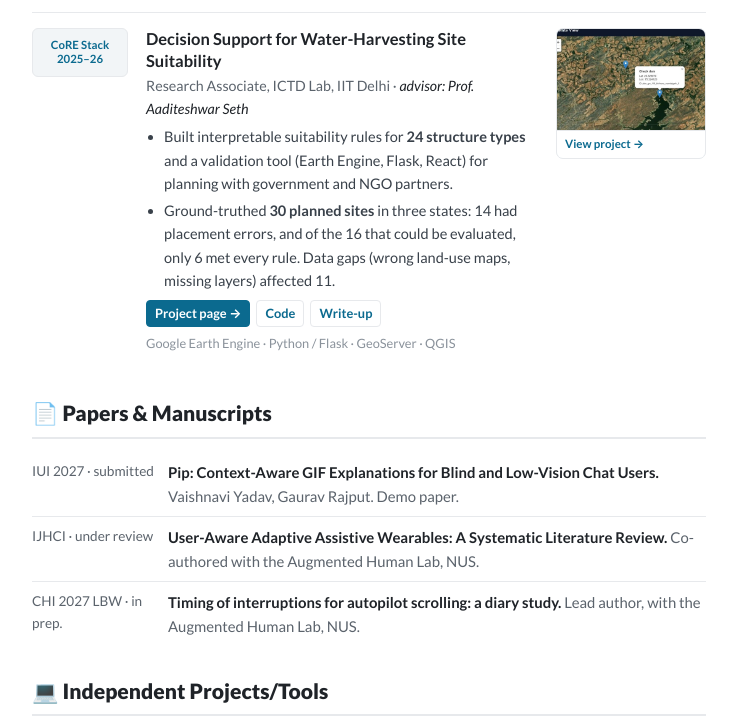
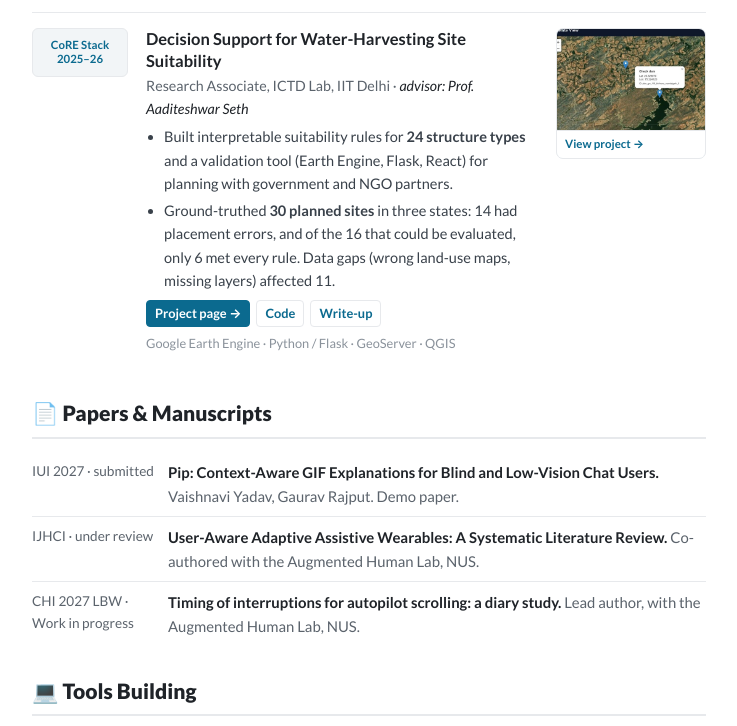
Before and after one commit to Vaishnavi-cyber-blip/Vaishnavi-cyber-blip.github.io, a plain HTML site: page index.html in a window 1280 px wide. Shown: the part 3210-3936 px from the top of the page, without its empty margins (430-1167 px from the left). Drawn offline with Linux system fonts and the light colour scheme.

Commit message:
Update section titles for clarity

```diff
--- a/index.html
+++ b/index.html
@@ -227,7 +227,7 @@
     </section>
 
     <section id="research">
-      <h2>&#128221; Research</h2>
+      <h2>&#128221; Research Work</h2>
 
       <div class="entry">
         <div class="badge cur">Pip<br>2026&ndash;now</div>
@@ -342,12 +342,12 @@
       <ul class="simple">
         <li><span class="date">IUI 2027 &middot; submitted</span><span class="what"><strong>Pip: Context-Aware GIF Explanations for Blind and Low-Vision Chat Users.</strong> <span>Vaishnavi Yadav, Gaurav Rajput. Demo paper.</span></span></li>
         <li><span class="date">IJHCI &middot; under review</span><span class="what"><strong>User-Aware Adaptive Assistive Wearables: A Systematic Literature Review.</strong> <span>Co-authored with the Augmented Human Lab, NUS.</span></span></li>
-        <li><span class="date">CHI 2027 LBW &middot; in prep.</span><span class="what"><strong>Timing of interruptions for autopilot scrolling: a diary study.</strong> <span>Lead author, with the Augmented Human Lab, NUS.</span></span></li>
+        <li><span class="date">CHI 2027 LBW &middot; Work in progress</span><span class="what"><strong>Timing of interruptions for autopilot scrolling: a diary study.</strong> <span>Lead author, with the Augmented Human Lab, NUS.</span></span></li>
       </ul>
     </section>
 
     <section id="projects">
-      <h2>&#128187; Independent Projects/Tools</h2>
+      <h2>&#128187; Tools Building</h2>
       <div class="bgrid">
         <div class="bcard">
           <a class="bimg" href="https://www.youtube.com/watch?v=QpV6qvnuJww" target="_blank" rel="noopener" aria-label="Watch the Consume Wisely demo video"><img src="images/p5.png" alt="Consume Wisely app checking a fruit juice claim against its label" loading="lazy"><span class="play">&#9654; Demo</span></a>
```
